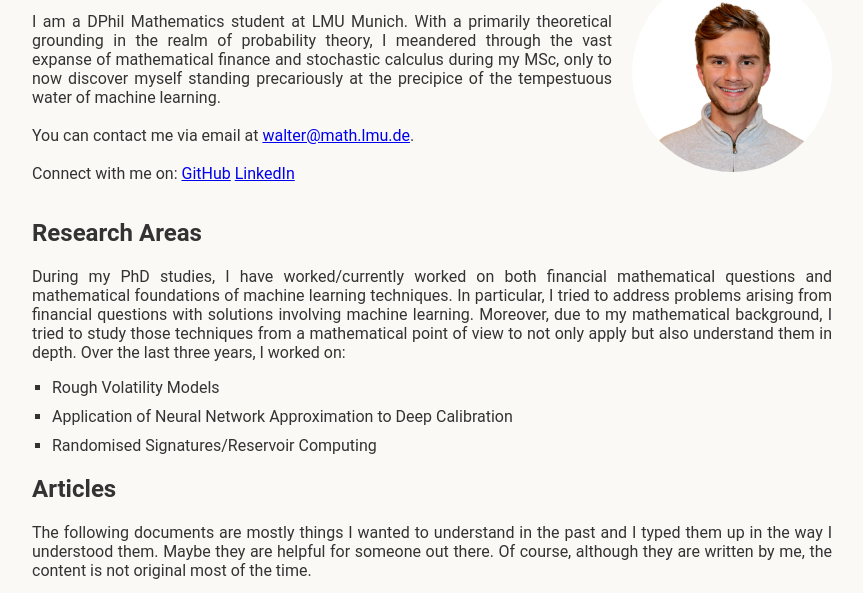
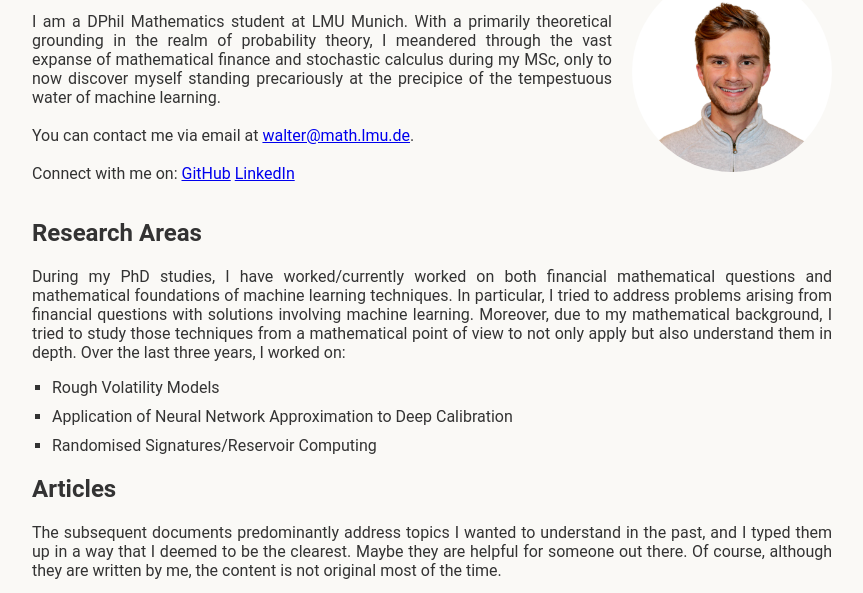
Before and after one commit to niklaswalter/niklaswalter.github.io, a plain HTML site: page index.html in a window 1280 px wide. Shown: the part 151-744 px from the top of the page, without its empty margins (208-1071 px from the left). Drawn offline with Linux system fonts and the light colour scheme; a web font is replaced by a local one.

Commit message:
Update index.html

```diff
--- a/index.html
+++ b/index.html
@@ -121,7 +121,7 @@
 
       <h2>Articles</h2>
       <p>
-        The following documents are mostly things I wanted to understand in the past and I typed them up in the way I understood them. Maybe they are helpful for someone out there. Of course, although they are written by me, the content is not original most of the time.
+        The subsequent documents predominantly address topics I wanted to understand in the past, and I typed them up in a way that I deemed to be the clearest. Maybe they are helpful for someone out there. Of course, although they are written by me, the content is not original most of the time.
       </p>
       <ul>
         <li class="article">
```
